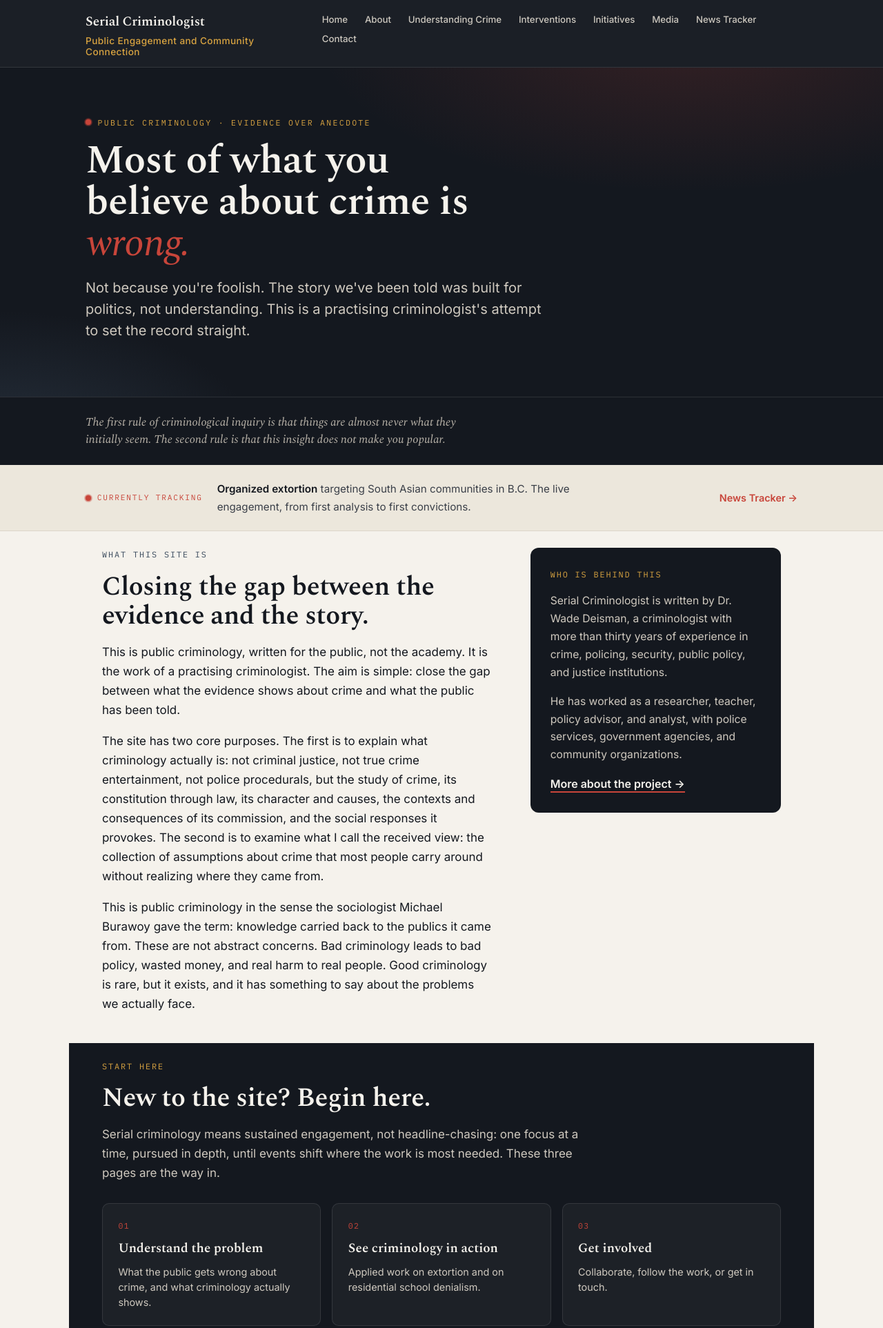
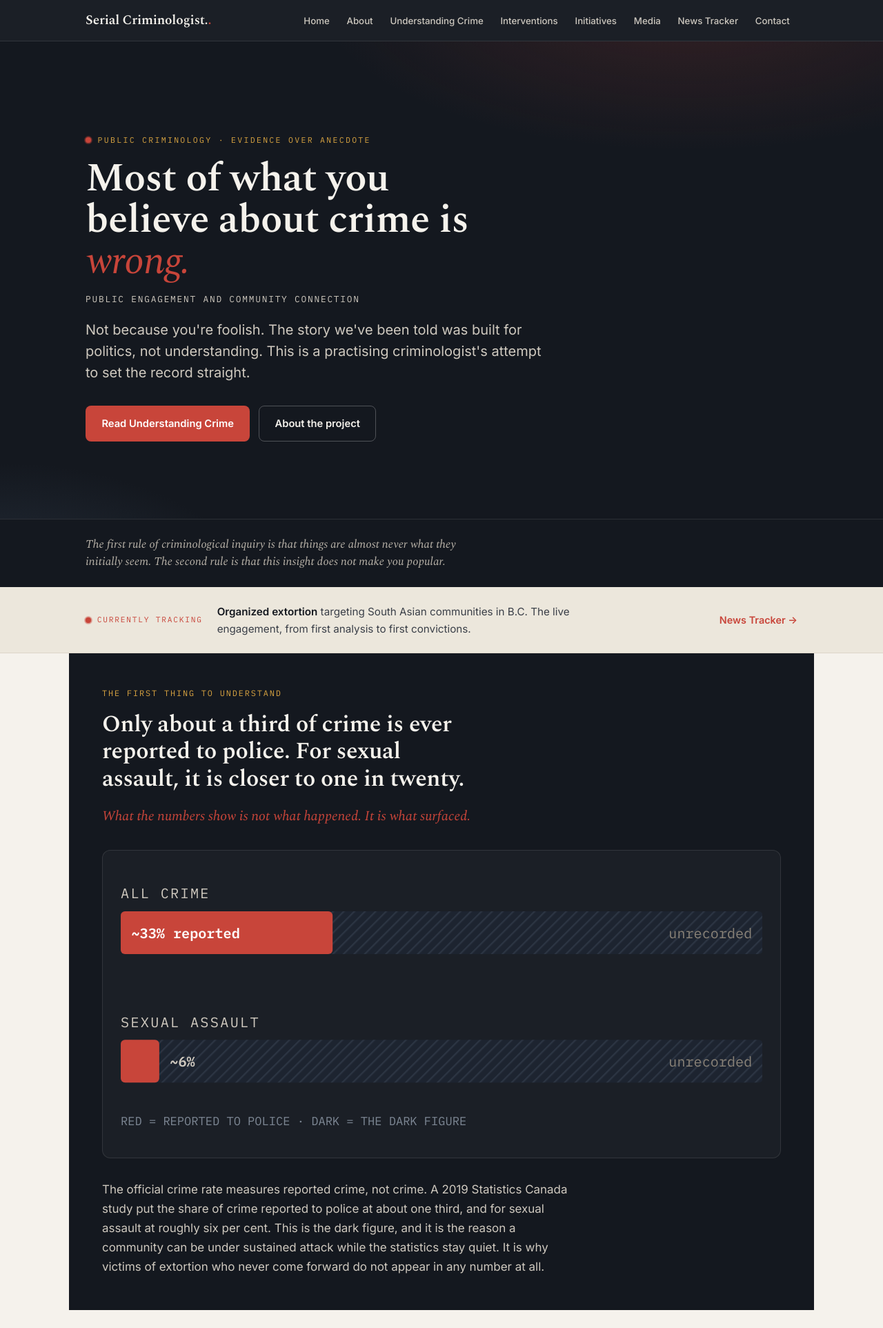
Before and after one commit to deismanwadewallace-lgtm/serial-criminologist, a plain HTML site: page index.html in a window 1280 px wide. Shown: the top 1925 px of the page at 69% size. Drawn offline with nearby package versions, Linux system fonts and the light colour scheme.

Commit message:
Home page: add tagline and dark-figure section with graphic

```diff
--- a/css/styles.css
+++ b/css/styles.css
@@ -65,12 +65,13 @@ em{font-style:italic}
 .header-inner{
   max-width:var(--wrap);margin:0 auto;
   padding:.85rem 1.5rem;
-  display:flex;align-items:flex-start;justify-content:space-between;gap:1rem;
+  display:flex;align-items:center;justify-content:space-between;gap:1rem;
 }
 .wordmark{
   font-family:var(--display);font-weight:800;font-size:1.2rem;
   color:var(--bone);text-decoration:none;letter-spacing:-0.01em;white-space:nowrap;
 }
+.wordmark::after{content:".";color:var(--signal)}
 .main-nav ul{list-style:none;display:flex;gap:.15rem;align-items:center;margin:0;flex-wrap:wrap}
 .main-nav a{
   color:#cdc8bf;text-decoration:none;font-size:.83rem;font-weight:500;
@@ -102,10 +103,10 @@ em{font-style:italic}
     radial-gradient(700px 400px at 0% 120%, rgba(58,74,92,.5), transparent 55%);
 }
 .hero > *{position:relative;z-index:1}
-.hero-inner{max-width:var(--wrap);margin:0 auto;padding:2.25rem 1.5rem 2rem;position:relative;z-index:1}
+.hero-inner{max-width:var(--wrap);margin:0 auto;padding:4.5rem 1.5rem 4rem;position:relative;z-index:1}
 
 /* Interior-page hero (markup: <section class="hero"> with h1/subhead/p directly inside) */
-.hero{padding:1.75rem 0 3rem}
+.hero{padding:3.5rem 0 3rem}
 .hero > h1,.hero > .subhead,.hero > p,.hero > .eyebrow,.hero > .cta-group{
   max-width:var(--wrap);margin-left:auto;margin-right:auto;padding-left:1.5rem;padding-right:1.5rem;
 }
@@ -139,7 +140,7 @@ em{font-style:italic}
 /* Main + content sections */
 main{display:block}
 main > section:not(.hero):not(.start-here){
-  max-width:var(--wrap);margin:0 auto;padding:1.5rem 1.5rem;
+  max-width:var(--wrap);margin:0 auto;padding:3rem 1.5rem;
 }
 main > section:not(.hero) .subhead{
   font-family:var(--body);color:var(--slate);font-size:1.1rem;max-width:var(--read);margin-bottom:1.4rem;font-weight:500;
@@ -304,18 +305,23 @@ h2.head{font-family:var(--display);font-weight:800;font-size:clamp(1.7rem,3.5vw,
 .footer-meta{font-family:var(--mono);font-size:.74rem;color:#7d8794;letter-spacing:.04em}
 .dot{display:inline}
 
-/* Brand block in header: wordmark + tagline stacked */
-.brand{
-  display:flex;
-  flex-direction:column;
-  gap:.2rem;
-  padding-top:.15rem;
+/* Home hero tagline (descriptor under H1) */
+.hero-tagline{
+  font-family:var(--mono);
+  font-size:.8rem;
+  letter-spacing:.14em;
+  text-transform:uppercase;
+  color:var(--amber);
+  margin:-0.3rem 0 1.2rem;
+  max-width:none;
 }
-.brand-tagline{
-  font-family:var(--body);
-  font-size:.85rem;
-  font-weight:500;
-  color:var(--amber);
-  letter-spacing:.03em;
-  line-height:1.2;
-}
+
+/* Dark figure section (home) */
+.darkfig{background:var(--ink);color:var(--bone)}
+.darkfig .kicker{color:var(--amber)}
+.darkfig h2.head{color:var(--bone);max-width:30ch;font-size:clamp(1.5rem,3vw,2.1rem);line-height:1.18}
+.darkfig-lede{font-family:var(--display);font-style:italic;font-size:1.25rem;color:var(--signal);margin:1rem 0 2rem;max-width:none}
+.darkfig-graphic{background:rgba(255,255,255,.03);border:1px solid var(--line-dark);border-radius:12px;padding:1.6rem 1.6rem 1rem;margin-bottom:2rem}
+.darkfig-graphic svg{width:100%;height:auto;display:block}
+.darkfig-prose{max-width:var(--read)}
+.darkfig-prose p{color:var(--text-on-dark);font-size:1.06rem;max-width:none}
--- a/index.html
+++ b/index.html
@@ -7,7 +7,7 @@
 <meta name="description" content="Public criminology for understanding crime, violence, and harm. Evidence over anecdote, from a practising criminologist.">
 <link rel="preconnect" href="https://fonts.googleapis.com">
 <link rel="preconnect" href="https://fonts.gstatic.com" crossorigin>
-<link rel="stylesheet" href="css/styles.css?v=2">
+<link rel="stylesheet" href="css/styles.css">
 <link href="https://fonts.googleapis.com/css2?family=Spectral:ital,wght@0,400;0,500;0,600;0,800;1,400;1,500&family=Inter:wght@400;500;600;700&family=IBM+Plex+Mono:wght@400;500;600&display=swap" rel="stylesheet">
 
 </head>
@@ -16,10 +16,7 @@
 
   <header class="site-header">
     <div class="header-inner">
-      <div class="brand">
-        <a href="index.html" class="wordmark">Serial Criminologist</a>
-        <span class="brand-tagline">Public Engagement and Community Connection</span>
-      </div>
+      <a href="index.html" class="wordmark">Serial Criminologist<span class="dot">.</span></a>
       <button class="nav-toggle" aria-label="Toggle navigation menu" aria-expanded="false" aria-controls="main-nav" onclick="this.setAttribute('aria-expanded', document.getElementById('main-nav').classList.toggle('open'))">
         <svg xmlns="http://www.w3.org/2000/svg" fill="none" viewBox="0 0 24 24" stroke="currentColor" stroke-width="2"><path stroke-linecap="round" stroke-linejoin="round" d="M4 6h16M4 12h16M4 18h16"/></svg>
       </button>
@@ -69,7 +66,12 @@
       <div class="hero-inner">
         <span class="eyebrow"><span class="live-dot"></span> Public criminology · evidence over anecdote</span>
         <h1>Most of what you believe about crime is <em>wrong.</em></h1>
+        <p class="hero-tagline">Public Engagement and Community Connection</p>
         <p class="lede">Not because you're foolish. The story we've been told was built for politics, not understanding. This is a practising criminologist's attempt to set the record straight.</p>
+        <div class="cta-row">
+          <a class="btn btn-primary" href="understanding-crime.html">Read Understanding Crime</a>
+          <a class="btn btn-ghost" href="about.html">About the project</a>
+        </div>
       </div>
     </section>
 
@@ -88,6 +90,49 @@
         <a href="news-tracker.html">News Tracker →</a>
       </div>
     </div>
+
+    <!-- DARK FIGURE -->
+    <section class="block darkfig">
+      <div class="wrap">
+        <div class="kicker">The first thing to understand</div>
+        <h2 class="head">Only about a third of crime is ever reported to police. For sexual assault, it is closer to one in twenty.</h2>
+        <p class="darkfig-lede">What the numbers show is not what happened. It is what surfaced.</p>
+
+        <div class="darkfig-graphic">
+          <svg viewBox="0 0 600 260" role="img" aria-labelledby="df-title df-desc" xmlns="http://www.w3.org/2000/svg">
+            <title id="df-title">The dark figure of crime</title>
+            <desc id="df-desc">Two bars. For all crime, about one third is reported to police and two thirds go unrecorded. For sexual assault, about six per cent is reported and ninety-four per cent goes unrecorded.</desc>
+            <defs>
+              <pattern id="hatch" width="7" height="7" patternTransform="rotate(45)" patternUnits="userSpaceOnUse">
+                <rect width="7" height="7" fill="#1d2430"/>
+                <line x1="0" y1="0" x2="0" y2="7" stroke="#2c3543" stroke-width="3"/>
+              </pattern>
+            </defs>
+
+            <!-- ALL CRIME -->
+            <text x="0" y="28" fill="#cfc9bf" font-family="'IBM Plex Mono',monospace" font-size="13" letter-spacing="1.5">ALL CRIME</text>
+            <rect x="0" y="40" width="600" height="40" fill="url(#hatch)" rx="4"/>
+            <rect x="0" y="40" width="198" height="40" fill="#C8453A" rx="4"/>
+            <text x="10" y="65" fill="#fff" font-family="'IBM Plex Mono',monospace" font-size="13" font-weight="600">~33% reported</text>
+            <text x="590" y="65" fill="#8a8378" font-family="'IBM Plex Mono',monospace" font-size="13" text-anchor="end">unrecorded</text>
+
+            <!-- SEXUAL ASSAULT -->
+            <text x="0" y="148" fill="#cfc9bf" font-family="'IBM Plex Mono',monospace" font-size="13" letter-spacing="1.5">SEXUAL ASSAULT</text>
+            <rect x="0" y="160" width="600" height="40" fill="url(#hatch)" rx="4"/>
+            <rect x="0" y="160" width="36" height="40" fill="#C8453A" rx="4"/>
+            <text x="46" y="185" fill="#cfc9bf" font-family="'IBM Plex Mono',monospace" font-size="13" font-weight="600">~6%</text>
+            <text x="590" y="185" fill="#8a8378" font-family="'IBM Plex Mono',monospace" font-size="13" text-anchor="end">unrecorded</text>
+
+            <!-- caption -->
+            <text x="0" y="240" fill="#7d8794" font-family="'IBM Plex Mono',monospace" font-size="11">RED = REPORTED TO POLICE  ·  DARK = THE DARK FIGURE</text>
+          </svg>
+        </div>
+
+        <div class="darkfig-prose">
+          <p>The official crime rate measures reported crime, not crime. A 2019 Statistics Canada study put the share of crime reported to police at about one third, and for sexual assault at roughly six per cent. This is the dark figure, and it is the reason a community can be under sustained attack while the statistics stay quiet. It is why victims of extortion who never come forward do not appear in any number at all.</p>
+        </div>
+      </div>
+    </section>
 
     <!-- WHAT THIS SITE IS -->
     <section class="block">
```
